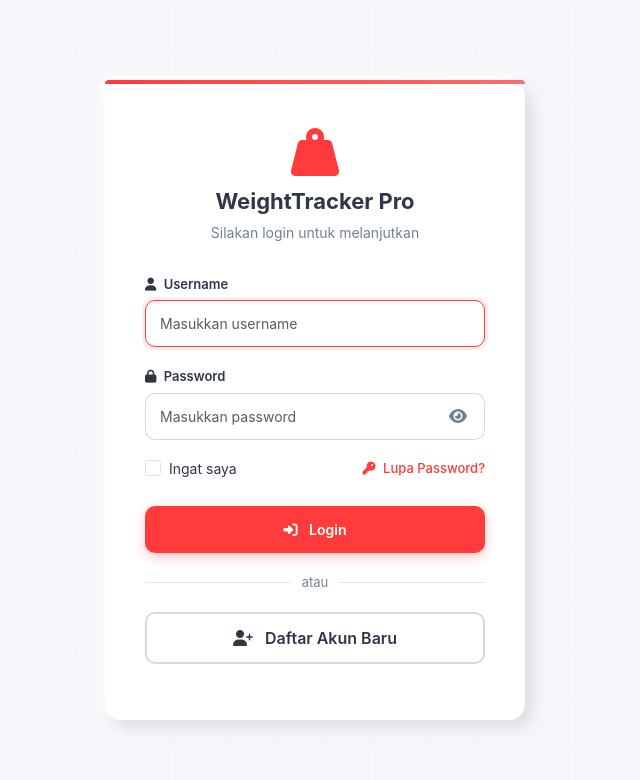
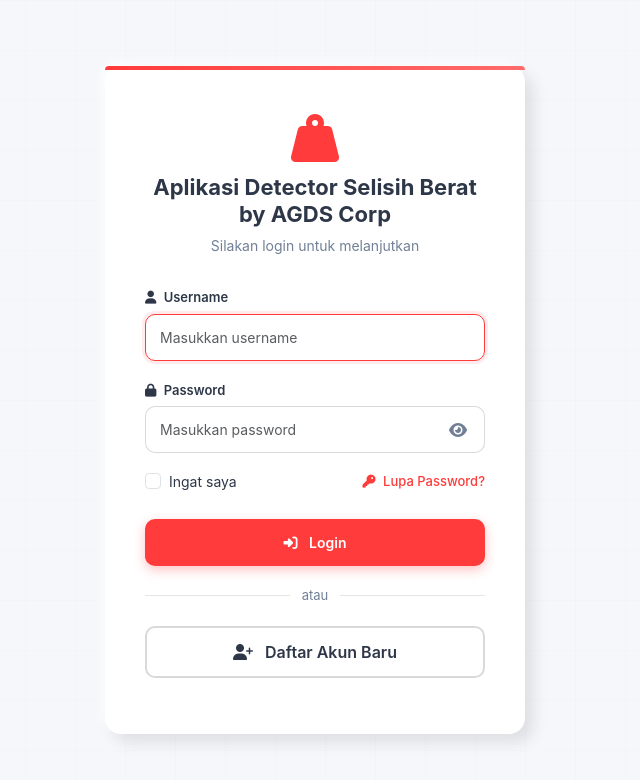
Before and after one commit to agds-alt/weight-entry-app-main-clean-arch, a website: page public/login.html in a window 1280 px wide. Shown: the whole page, without its empty margins (325-965 px from the left). Drawn offline with nearby package versions, Linux system fonts and the light colour scheme.

Commit message:
Update login.html

```diff
--- a/public/login.html
+++ b/public/login.html
@@ -254,7 +254,7 @@
         <div class="login-card">
             <div class="login-header">
                 <i class="fas fa-weight-hanging"></i>
-                <h3>WeightTracker Pro</h3>
+                <h3>Aplikasi Detector Selisih Berat by AGDS Corp</h3>
                 <p>Silakan login untuk melanjutkan</p>
             </div>
             <div class="login-body">
```
